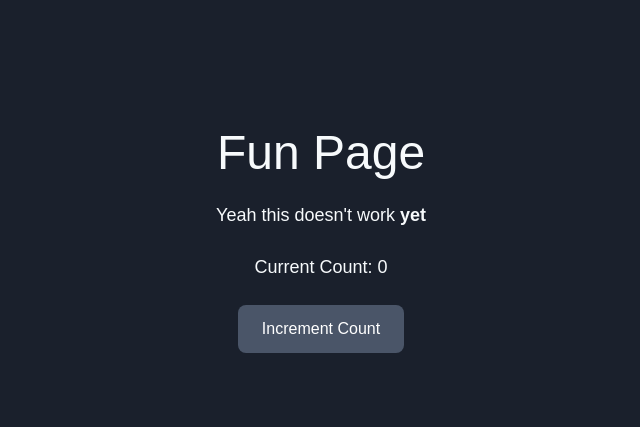
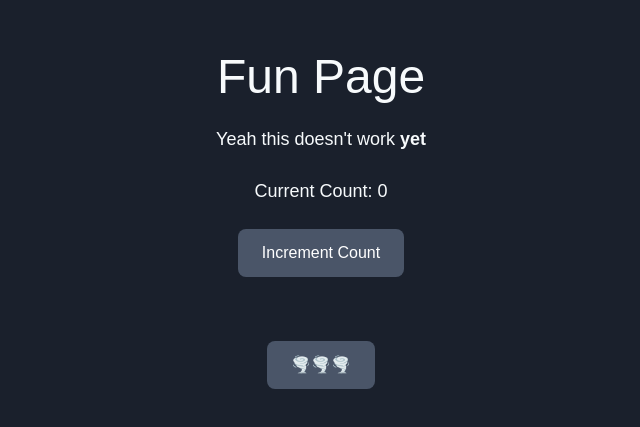
Before and after one commit to yunz-dev/yunz.next, a Next.js app: page /fun in a window 1280 px wide. Shown: the part 159-586 px from the top of the page, without its empty margins (319-959 px from the left). Built offline with nearby package versions, Linux system fonts and the light colour scheme.

Commit message:
feat: spin button

```diff
--- a/app/fun/page.tsx
+++ b/app/fun/page.tsx
@@ -1,4 +1,12 @@
+"use client";
 export default function Fun() {
+
+  const spinHandler = () => {
+    document.body.style.transition = 'all 1s';
+    document.body.style.transform = 'rotate(360deg)';
+    location.reload();
+  };
+
 
   return (
     <div className="min-h-screen bg-gray-900 text-gray-100 flex flex-col justify-center items-center">
@@ -10,6 +18,13 @@ export default function Fun() {
       >
         Increment Count
       </button>
+      <br></br>
+      <button
+        onClick={spinHandler}
+        className="my-10 px-6 py-3 bg-gray-700 text-white rounded-lg hover:bg-gray-600 transition"
+      >
+        🌪️🌪️🌪️
+      </button>
     </div>
   );
 }
```
